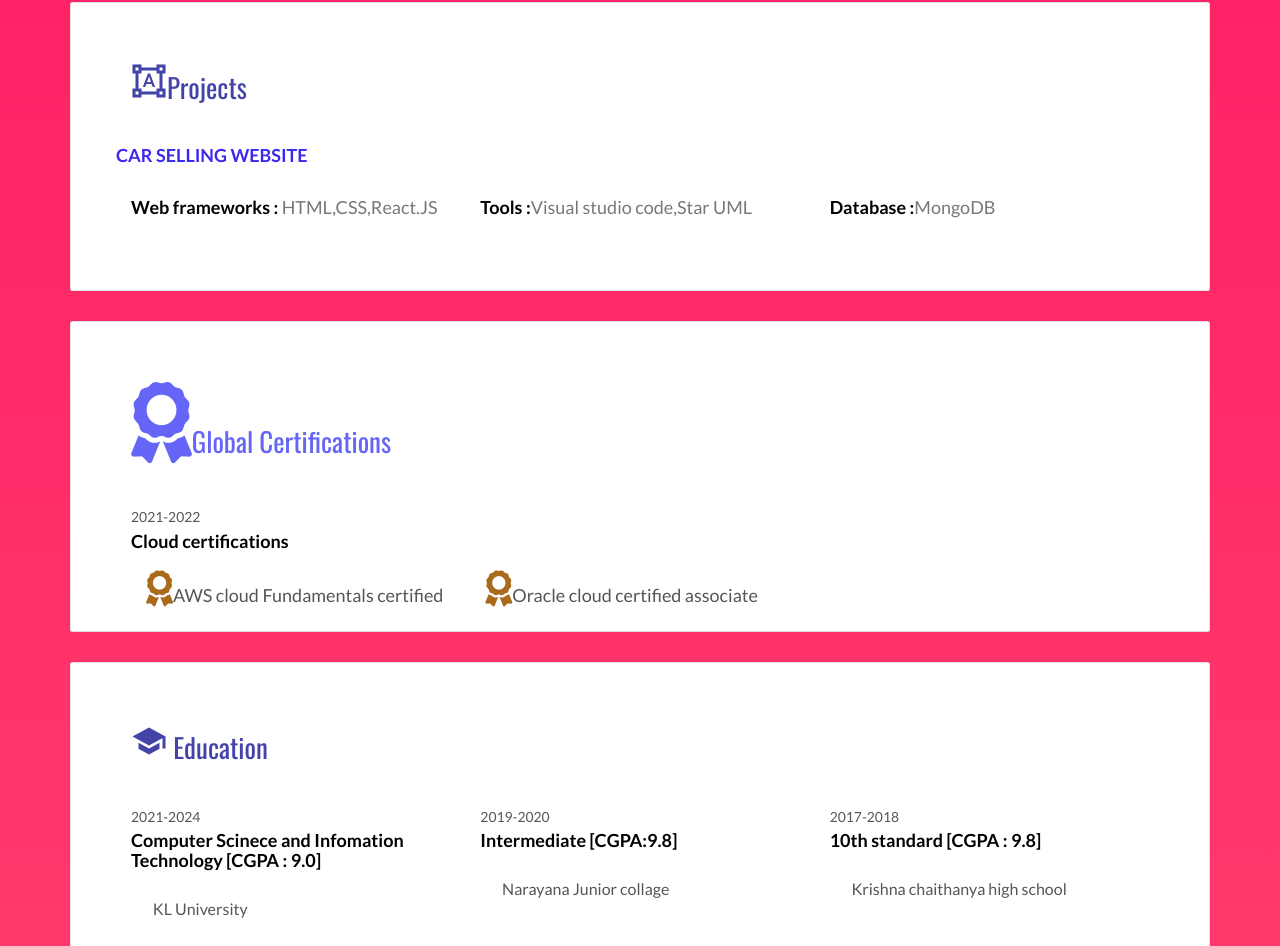
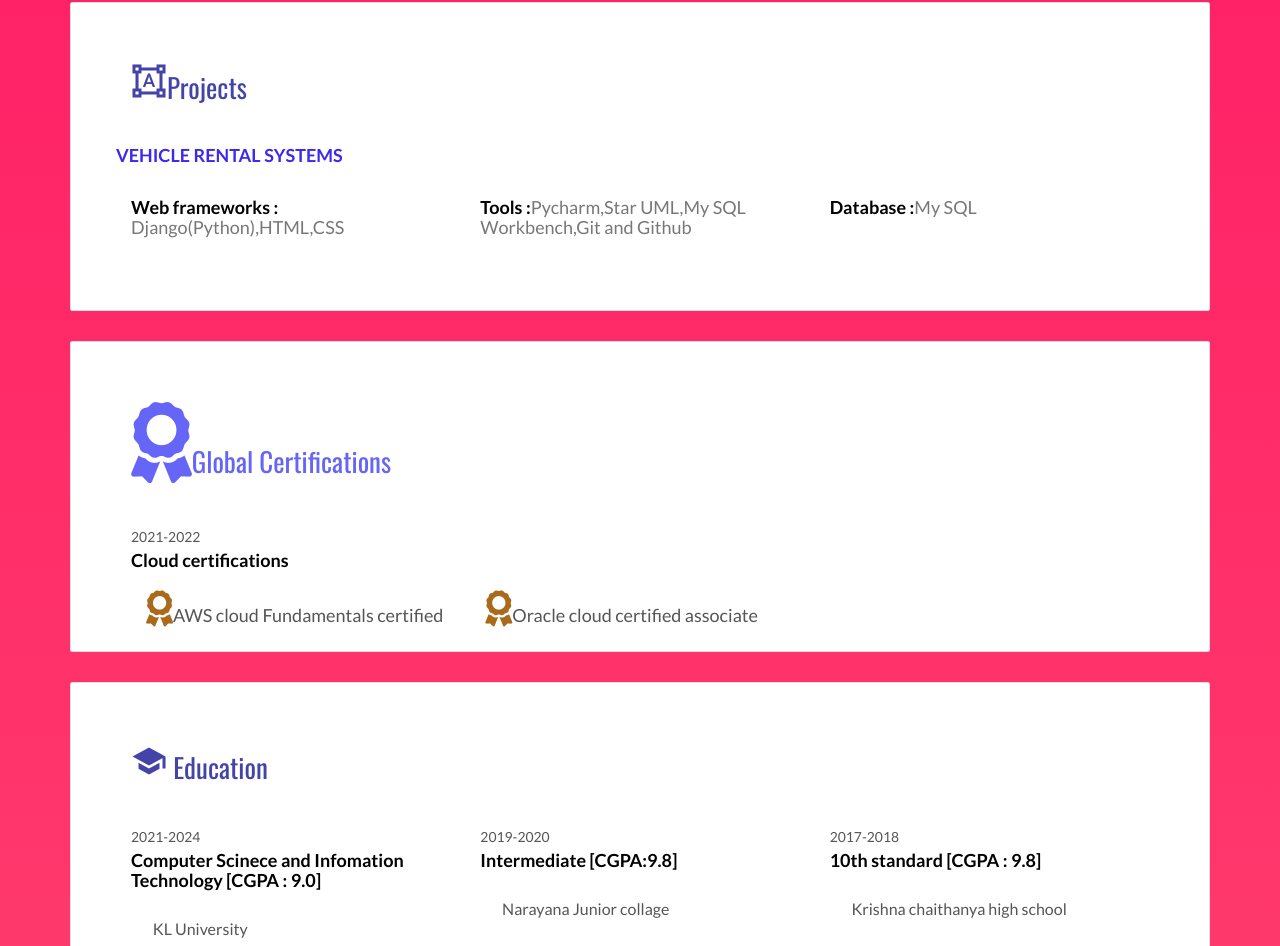
Before and after one commit to 2000090063/2000090063.github.io, a plain HTML site: page index.html in a window 1280 px wide. Shown: the part 1421-2367 px from the top of the page. Drawn offline with nearby package versions, Linux system fonts and the light colour scheme.

Commit message:
Update index.html

```diff
--- a/index.html
+++ b/index.html
@@ -154,20 +154,20 @@
           <div class="card-block">
             <h2 style="color:rgb(68, 68, 168);"><i class="material-icons" style="font-size:36px">format_shapes</i>Projects</h2>
             <div class="row">
-              <h3 class="h5 date-title" style="color:rgb(61, 41, 238)">    CAR SELLING WEBSITE</h3>
+              <h3 class="h5 date-title" style="color:rgb(61, 41, 238)">    VEHICLE RENTAL SYSTEMS</h3>
               <div class="col-md-4">
                 <div class="language-experience">
-                  <h3 class="h5">Web frameworks : <small>HTML,CSS,React.JS</small></h3>
+                  <h3 class="h5">Web frameworks : <small>Django(Python),HTML,CSS</small></h3>
                 </div>
               </div>
               <div class="col-md-4">
                 <div class="language-experience">
-                  <h3 class="h5">Tools :<small>Visual studio code,Star UML</small></h3>
+                  <h3 class="h5">Tools :<small>Pycharm,Star UML,My SQL Workbench,Git and Github</small></h3>
                 </div>
               </div>
               <div class="col-md-4">
                 <div class="language-experience">
-                  <h3 class="h5">Database :<small>MongoDB</small></h3>
+                  <h3 class="h5">Database :<small>My SQL</small></h3>
                 </div>
               </div>
             </div>
```
